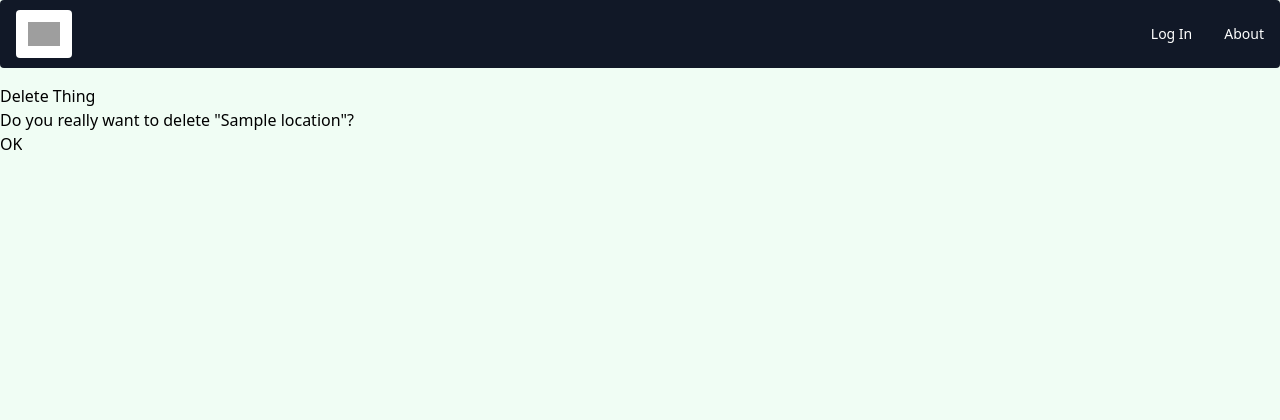
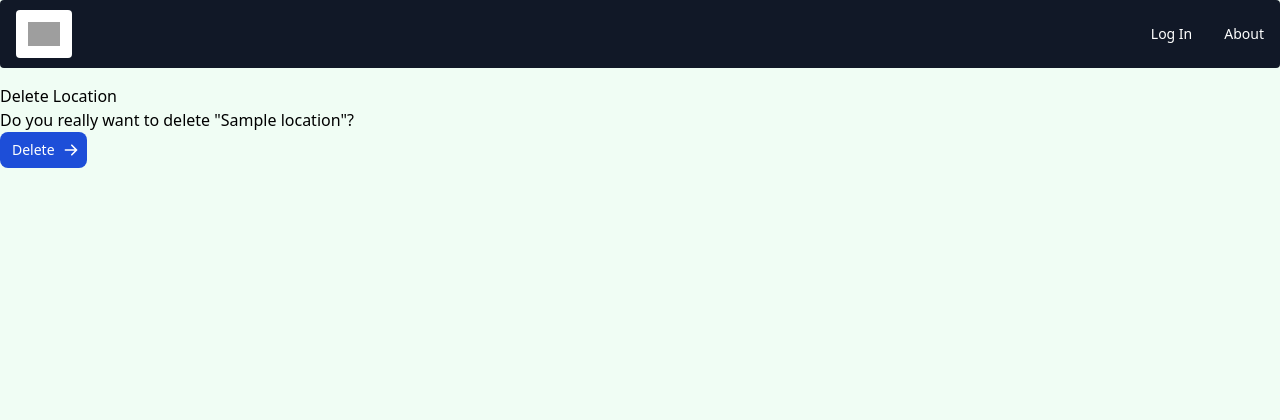
Before and after one commit to elleem/cookie-stand-api, a Django app: template templates/stands/cookiestand_delete.html in a window 1280 px wide. Shown: the top 420 px of the page. Run offline with Django 4.2, Linux system fonts and the light colour scheme; the template is opened without the code that fills it: most values are stand-ins (such as "Sample title", 1, 10 or a date in 2020); some libraries are stand-ins or nearby versions; grey boxes are pictures that could not be loaded.

Commit message:
adds save method and styles delete page

```diff
--- a/templates/stands/cookiestand_create.html
+++ b/templates/stands/cookiestand_create.html
@@ -33,8 +33,7 @@
           <div>
         <label for="id_hourly_sales" class="block mb-2 text-sm font-medium text-gray-900 dark:text-white">Hourly Sales</label>
         <input type="text" name="hourly_sales" id="id_hourly_sales"
-               class="bg-gray-50 border border-gray-300 text-gray-900 text-sm rounded-lg focus:ring-blue-500 focus:border-blue-500 block w-full p-2.5 dark:bg-gray-600 dark:border-gray-500 dark:placeholder-gray-400 dark:text-white"
-               value="0" min="0"  required>
+               class="bg-gray-50 border border-gray-300 text-gray-900 text-sm rounded-lg focus:ring-blue-500 focus:border-blue-500 block w-full p-2.5 dark:bg-gray-600 dark:border-gray-500 dark:placeholder-gray-400 dark:text-white">
       </div>
     <div>
         <label for="id_minimum_customers_per_hour" class="block mb-2 text-sm font-medium text-gray-900 dark:text-white">Minimum Customers Per Hour</label>
--- a/templates/stands/cookiestand_delete.html
+++ b/templates/stands/cookiestand_delete.html
@@ -1,10 +1,20 @@
 {% extends 'base.html' %}
 
 {% block content %}
-  <h1>Delete Thing</h1>
+  <h1>Delete Location</h1>
   <form method="POST">
   {% csrf_token %}
     <p>Do you really want to delete "{{ cookiestand.location }}"?</p>
-    <input type="submit" value="OK">
+    <button type="submit"
+  class="inline-flex items-center px-3 py-2 text-sm font-medium text-center text-white bg-blue-700 rounded-lg hover:bg-blue-800 focus:ring-4 focus:outline-none focus:ring-blue-300 dark:bg-blue-600 dark:hover:bg-blue-700 dark:focus:ring-blue-800">
+  Delete
+  <svg aria-hidden="true" class="w-4 h-4 ml-2 -mr-1" fill="currentColor" viewBox="0 0 20 20"
+    xmlns="http://www.w3.org/2000/svg">
+    <path fill-rule="evenodd"
+      d="M10.293 3.293a1 1 0 011.414 0l6 6a1 1 0 010 1.414l-6 6a1 1 0 01-1.414-1.414L14.586 11H3a1 1 0 110-2h11.586l-4.293-4.293a1 1 0 010-1.414z"
+      clip-rule="evenodd"></path>
+  </svg>
+</button>
+
   </form>
 {% endblock content %}
```
Also changed, not shown: cookie_stands/models.py (+16 -0 lines).
